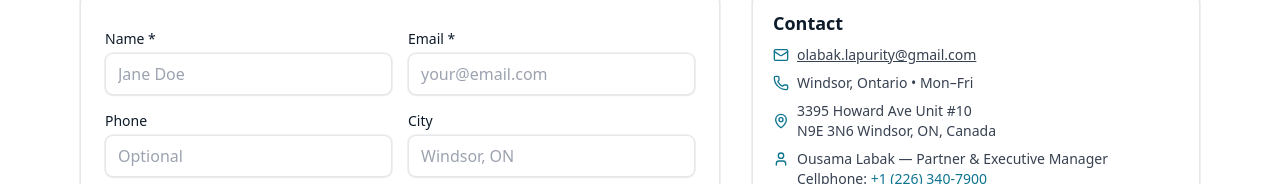
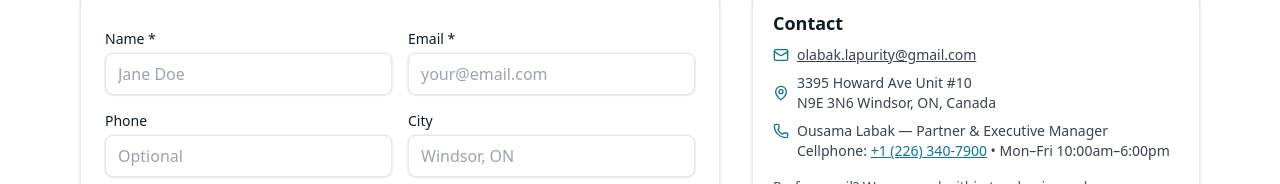
Before and after one commit to MohammadLab/la-purity-water-tech, a Next.js app: page /contact in a window 1280 px wide. Shown: the part 768-952 px from the top of the page. Built offline with nearby package versions, Linux system fonts and the light colour scheme.

Commit message:
chagned some text in contact

```diff
--- a/app/(site)/contact/page.tsx
+++ b/app/(site)/contact/page.tsx
@@ -44,10 +44,6 @@ export default function ContactPage() {
                     </a>
                   </li>
                   <li className="flex items-center gap-2">
-                    <Phone size={16} className="text-cyan-700" />
-                    <span>Windsor, Ontario • Mon–Fri</span>
-                  </li>
-                  <li className="flex items-center gap-2">
                     <MapPin size={16} className="text-cyan-700" />
                     <span>
                       3395 Howard Ave Unit #10
@@ -56,7 +52,7 @@ export default function ContactPage() {
                     </span>
                   </li>
                   <li className="flex items-start gap-2">
-                    <User size={16} className="text-cyan-700 mt-[2px]" />
+                    <Phone size={16} className="text-cyan-700 mt-[2px]" />
                     <span>
                       Ousama Labak — Partner & Executive Manager
                       <br />
@@ -64,6 +60,7 @@ export default function ContactPage() {
                       <a href="tel:+12263407900" className="text-cyan-700 underline">
                         +1 (226) 340-7900
                       </a>
+                      {" "}• Mon–Fri 10:00am–6:00pm
                     </span>
                   </li>
                 </ul>
```
